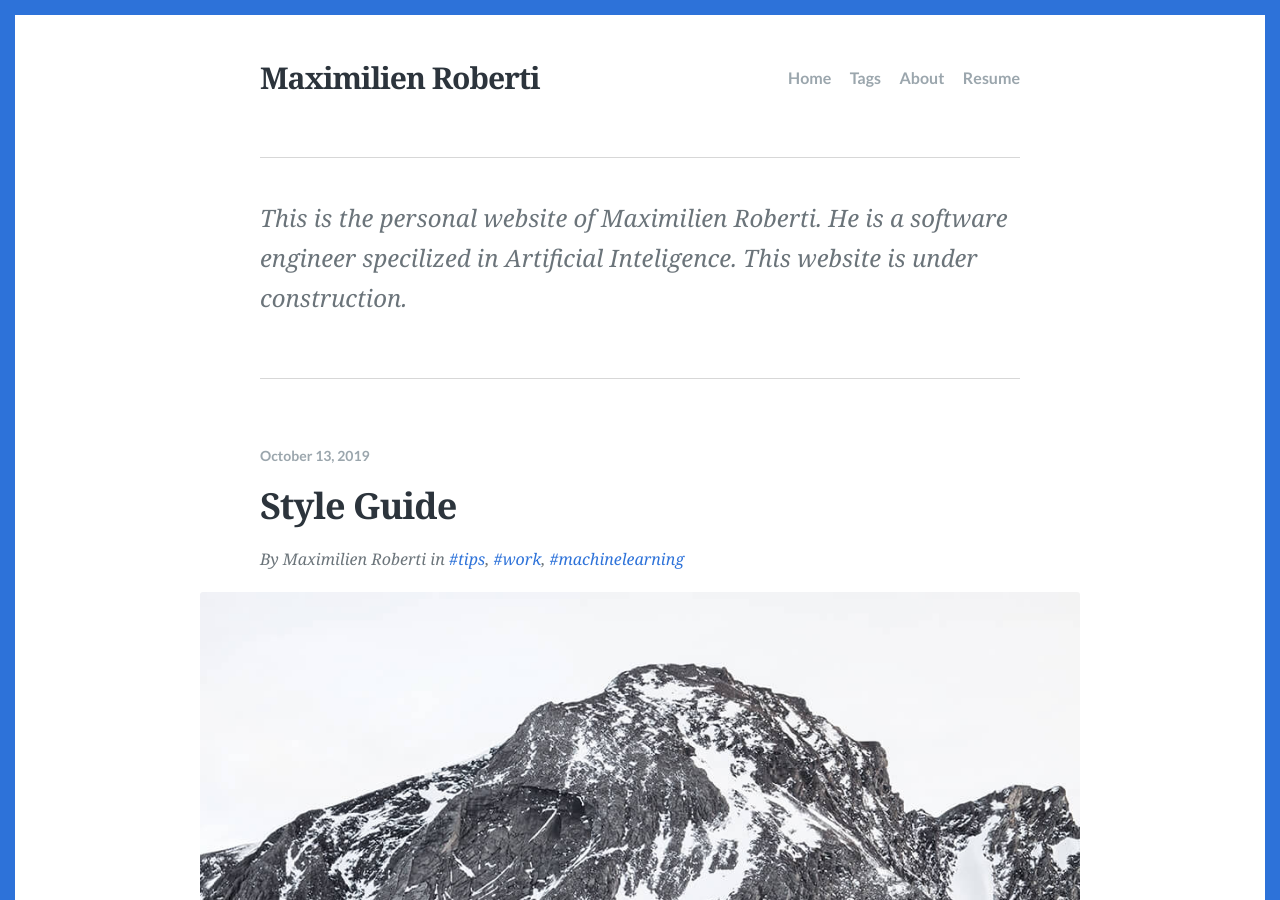
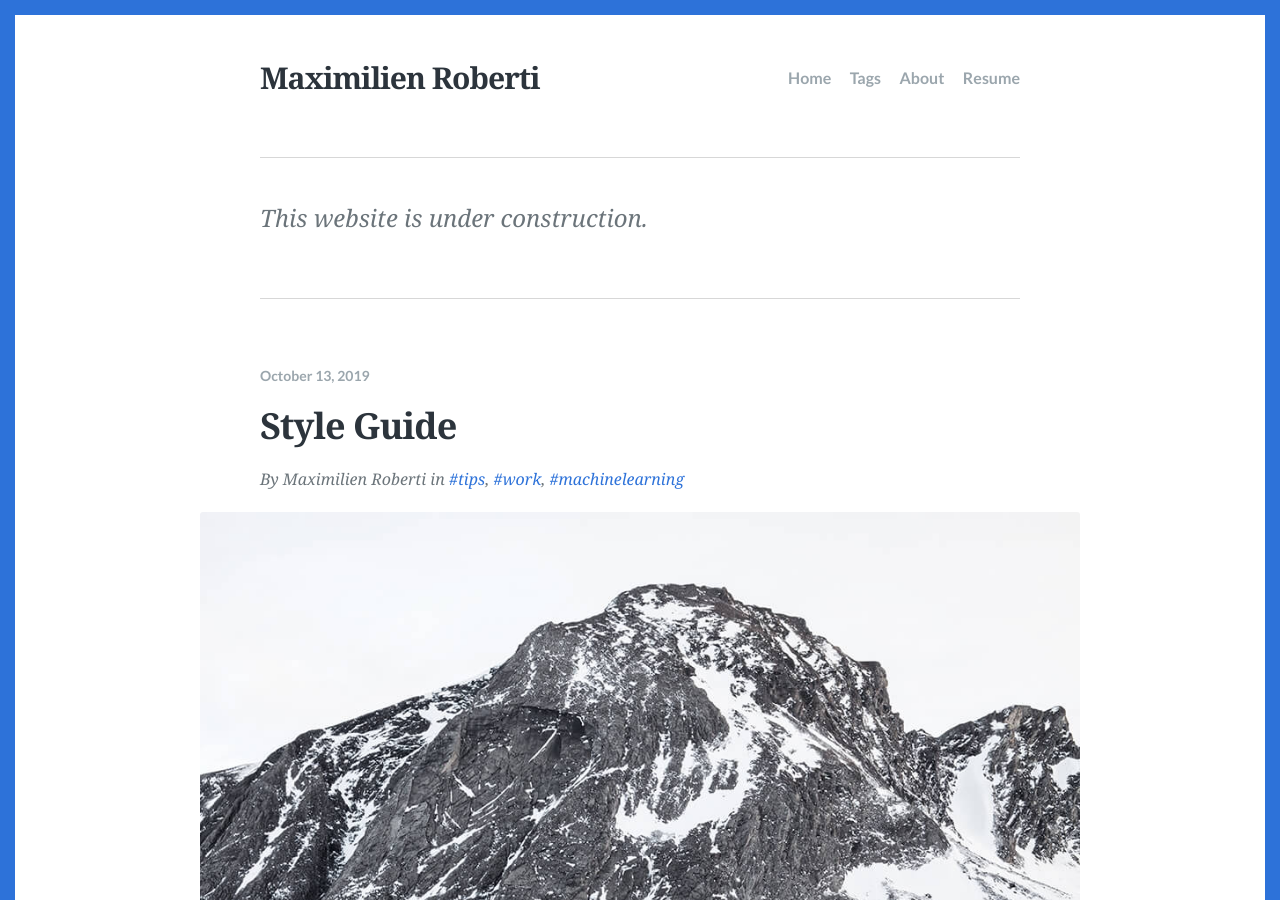
Before and after one commit to maximilienroberti/Scriptor-blog, a Jekyll site: the page built from index.html, in a window 1280 px wide and 900 px high. Built offline with Jekyll 4.4.1, drawn with Linux system fonts in a browser that asks for light colours; the list of posts is cut into pages by our own code.

Commit message:
Update Config “config”

```diff
--- a/_config.yml
+++ b/_config.yml
@@ -1,9 +1,7 @@
 accent_color: '#2d72d9'
 lang: en-US
 title: Maximilien Roberti
-description: >-
-  This is the personal website of Maximilien Roberti. He is a software engineer
-  specilized in Artificial Inteligence. This website is under construction.
+description: This website is under construction.
 baseurl: ''
 url: 'https://maximilienroberti.github.io'
 permalink: '/:title'
```
